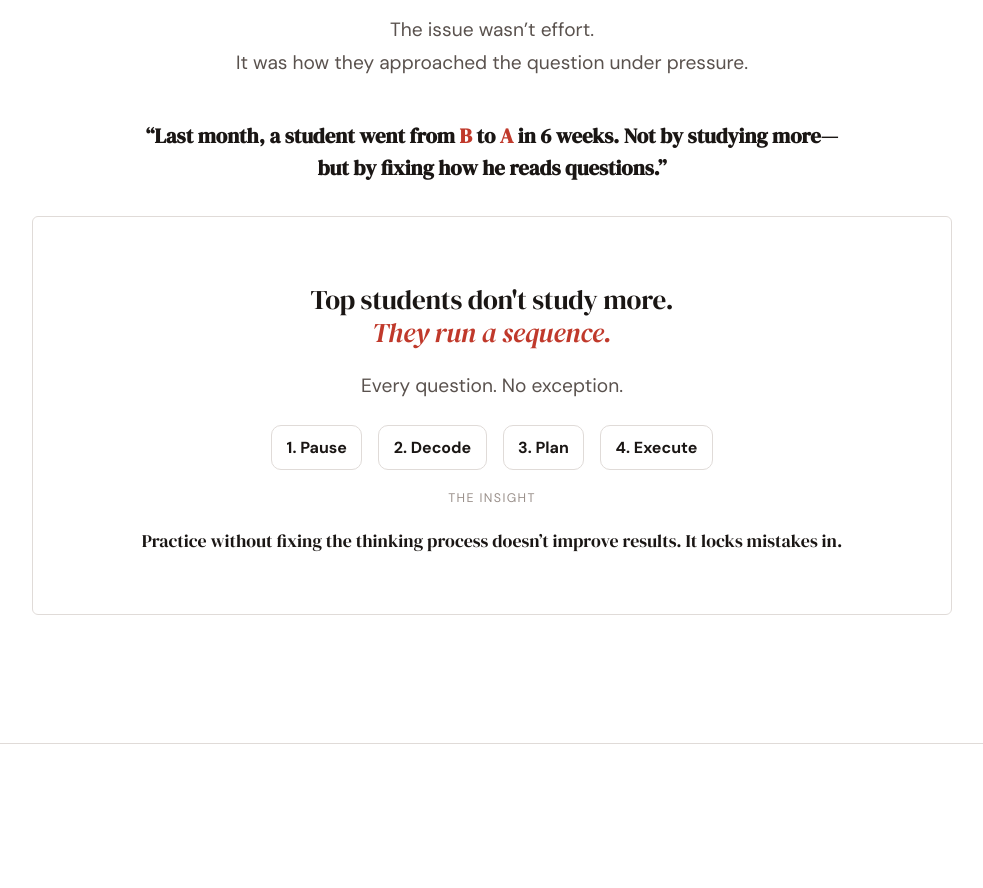
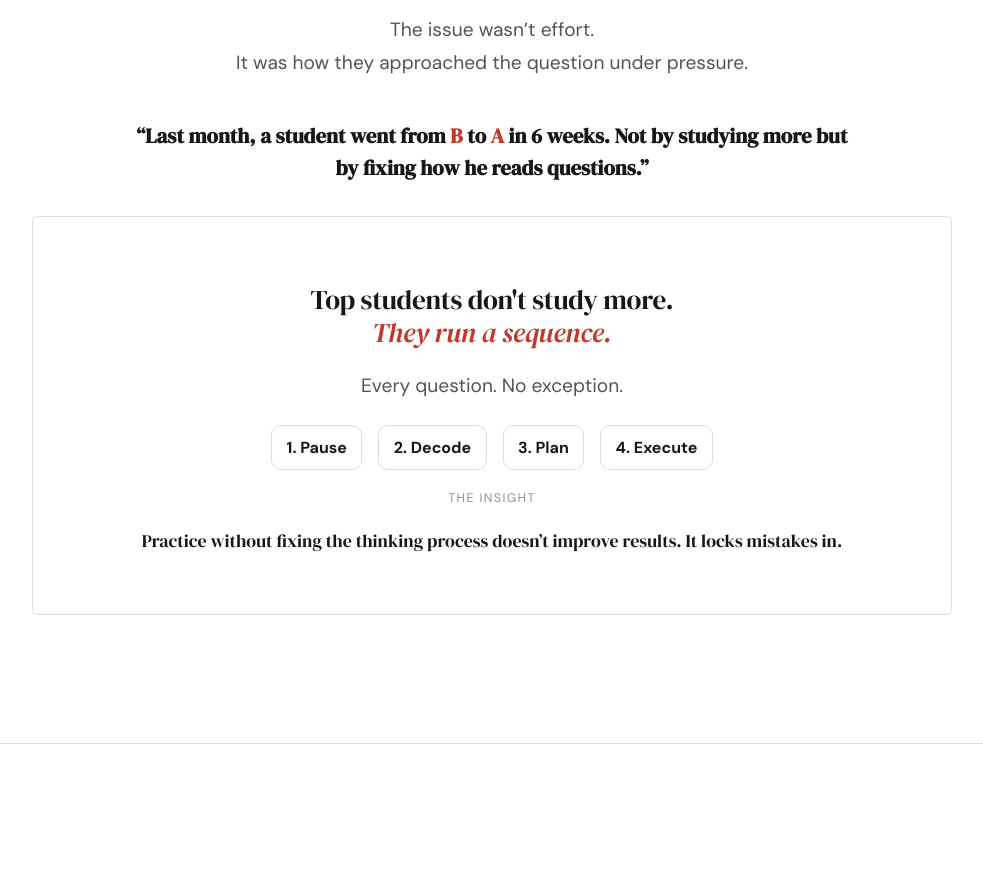
Before and after one commit to zakmero/bryan-coaching-site, a React (Vite) app: page / in a window 1280 px wide. Shown: the part 3160-4048 px from the top of the page, without its empty margins (148-1131 px from the left). Built offline with nearby package versions, Linux system fonts and the light colour scheme.

Commit message:
Remove dash from micro proof

```diff
--- a/src/AppV2Original.jsx
+++ b/src/AppV2Original.jsx
@@ -344,7 +344,7 @@ const Problem = () => (
       />
       <p className="v2-micro-proof">
         “Last month, a student went from <GradeMark>B</GradeMark> to <GradeMark>A</GradeMark> in 6 weeks.
-        Not by studying more—but by fixing how he reads questions.”
+        Not by studying more but by fixing how he reads questions.”
       </p>
 
       <div className="v2-problem-wrap">
```
